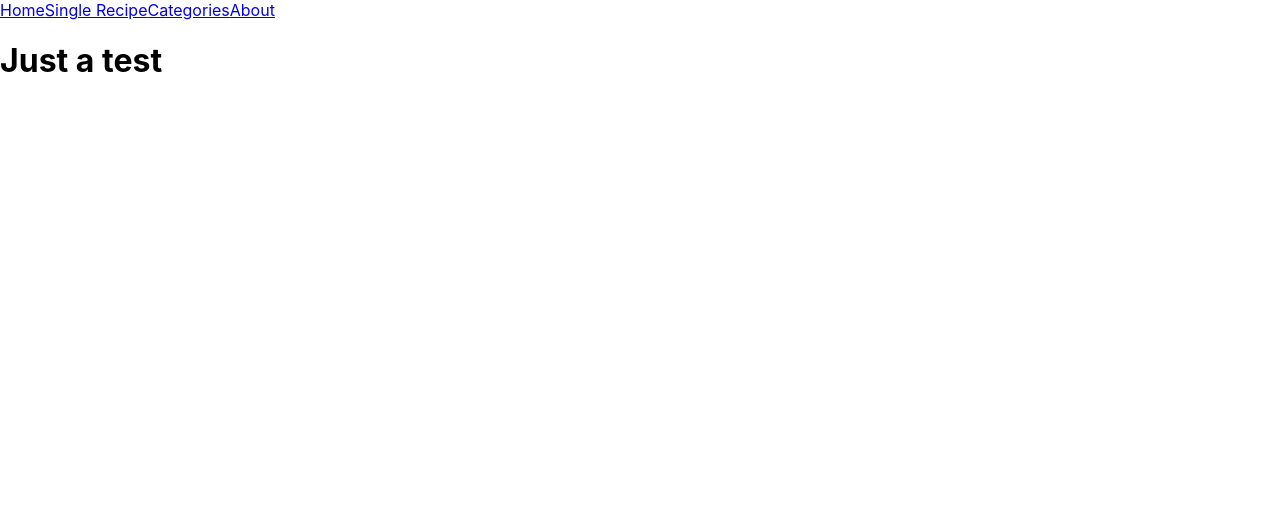
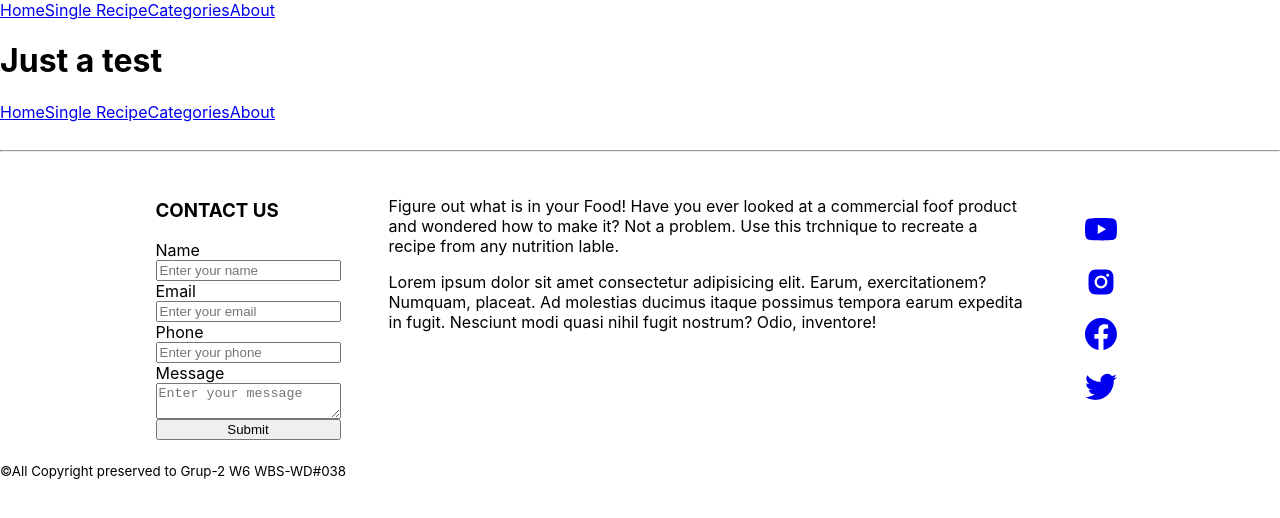
Before and after one commit to ForambenMangukiya/CMS_Cookbook, a React (Create React App) app: page / in a window 1280 px wide. Shown: the top 518 px of the page. Built offline with nearby package versions, Linux system fonts and the light colour scheme; no server answers.

Commit message:
the footer

```diff
--- a/package.json
+++ b/package.json
@@ -11,6 +11,7 @@
     "dotenv": "^16.0.3",
     "react": "^18.2.0",
     "react-dom": "^18.2.0",
+    "react-icons": "^4.8.0",
     "react-router-dom": "^6.10.0",
     "react-scripts": "5.0.1",
     "web-vitals": "^2.1.4"
--- a/src/App.js
+++ b/src/App.js
@@ -3,6 +3,7 @@ import { Route, Routes } from "react-router-dom";
 import { useState, useEffect } from "react";
 import { client } from "./client";
 import Navbar from './Components/Navbar';
+import Footer from './Components/footer/Footer';
 
 function App() {
   const [recipes, setRecipes] = useState([])
@@ -26,6 +27,8 @@ console.group(recipes)
     {/* <Routes>
       <Route path="/" components={<h2>Test</h2> } />
     </Routes> */}
+
+    <Footer />
     </div>
   );
 }
--- /dev/null
+++ b/src/Components/footer/Footer.jsx
@@ -0,0 +1,23 @@
+import css from "./footer.css";
+import Navbar from '../Navbar'
+import FooterLeft from './FooterLeft'
+import FooterRight from './FooterRight'
+import FooterCenter from "./FooterCenter";
+
+export default function Footer(){
+  return(
+    <div className="footer">
+      <Navbar />
+      <br />
+      <hr className="footer_hr" />
+      <br />
+      <div className="footer_content">
+        <FooterLeft />
+        <FooterCenter />
+        <FooterRight />
+      </div>
+      <br />
+      <small className="copyright">&copy;All Copyright preserved to Grup-2 W6 WBS-WD#038</small>
+    </div>
+  )
+}
--- /dev/null
+++ b/src/Components/footer/FooterCenter.jsx
@@ -0,0 +1,11 @@
+export default function FooterCenter() {
+
+  return(
+    <div className="footer_center">
+      <p className="footer_ourmessage">
+        Figure out what is in your Food! Have you ever looked at a commercial foof product and wondered how to make it? Not a problem. Use this trchnique to recreate a recipe from any nutrition lable.
+      </p>
+      <p>Lorem ipsum dolor sit amet consectetur adipisicing elit. Earum, exercitationem? Numquam, placeat. Ad molestias ducimus itaque possimus tempora earum expedita in fugit. Nesciunt modi quasi nihil fugit nostrum? Odio, inventore!</p>
+    </div>
+  );
+}
--- /dev/null
+++ b/src/Components/footer/FooterLeft.jsx
@@ -0,0 +1,23 @@
+export default function FooterLeft(){
+
+  return(
+    <div className="footer_left">
+      <h3 className="footer_contact">CONTACT US</h3>
+      <form className="footer_conact-form">
+        <label for="name">Name</label>
+        <input type="text" id="name" name="name" placeholder="Enter your name" />
+
+        <label for="email">Email</label>
+        <input type="email" id="email" name="email" placeholder="Enter your email" />
+
+        <label for="phone">Phone</label>
+        <input type="phone" id="phone" name="phone" placeholder="Enter your phone" />
+
+        <label for="message">Message</label>
+        <textarea type="text" id="message" name="message" placeholder="Enter your message"></textarea>
+
+        <button type="submit">Submit</button>
+      </form>
+    </div>
+  )
+}
--- /dev/null
+++ b/src/Components/footer/FooterRight.jsx
@@ -0,0 +1,16 @@
+import { BsYoutube } from 'react-icons/bs';
+import { AiFillInstagram } from 'react-icons/ai';
+import { BsFacebook } from 'react-icons/bs';
+import { BsTwitter } from 'react-icons/bs'
+
+export default function FooterRight(){
+
+  return(
+    <div className="footer_right">
+      <a className='footer-a' href="https://www.youtube.com/" target='_blank'><BsYoutube /></a>
+      <a className='footer-a' href="https://www.instagram.com/"  target='_blank'><AiFillInstagram /></a>
+      <a className='footer-a' href="https://www.facebook.com/" target='_blank'><BsFacebook /></a>
+      <a className='footer-a' href="https://twitter.com/" target='_blank'><BsTwitter /></a>
+    </div>
+  );
+}
--- /dev/null
+++ b/src/Components/footer/footer.css
@@ -0,0 +1,35 @@
+.footer_content{
+  display: flex;
+  gap: 3rem;
+  justify-content: center;
+}
+
+.footer_conact-form{
+  display: flex;
+  flex-direction: column;
+}
+
+.footer_right {
+  display: flex;
+  flex-direction: column;
+  align-self: center;
+  justify-content: center;
+}
+
+.footer_right svg {
+  font-size: 2rem;
+  padding: 0.5rem;
+}
+
+.footer-a{
+  list-style: none;
+}
+
+.footer_center {
+  width: 80vh;
+}
+
+.copyright{
+  padding-top: 2rem;
+  padding-bottom: 5rem;
+}
```
Also changed, not shown: 1 other file (tests, documents, lock files or other folders).
